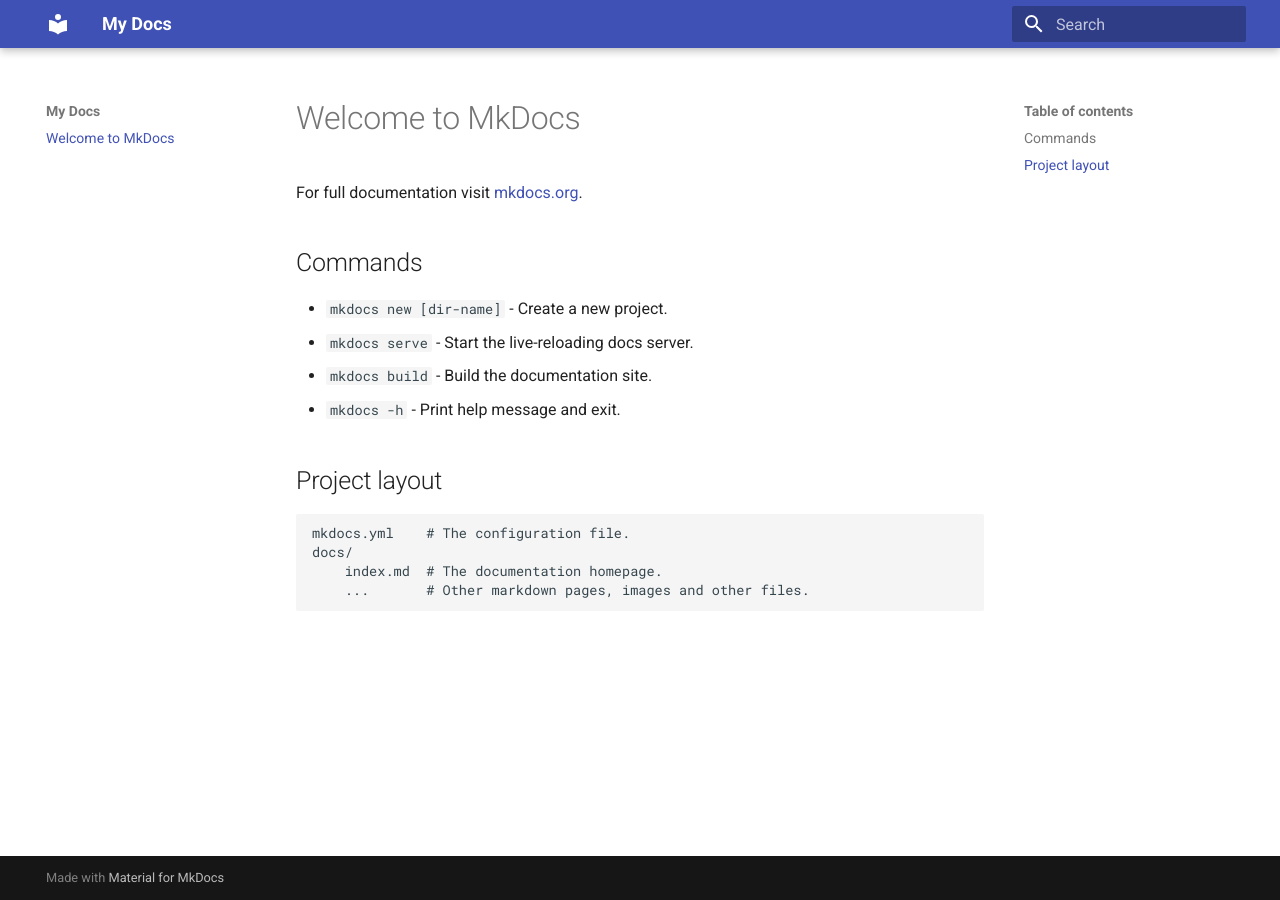
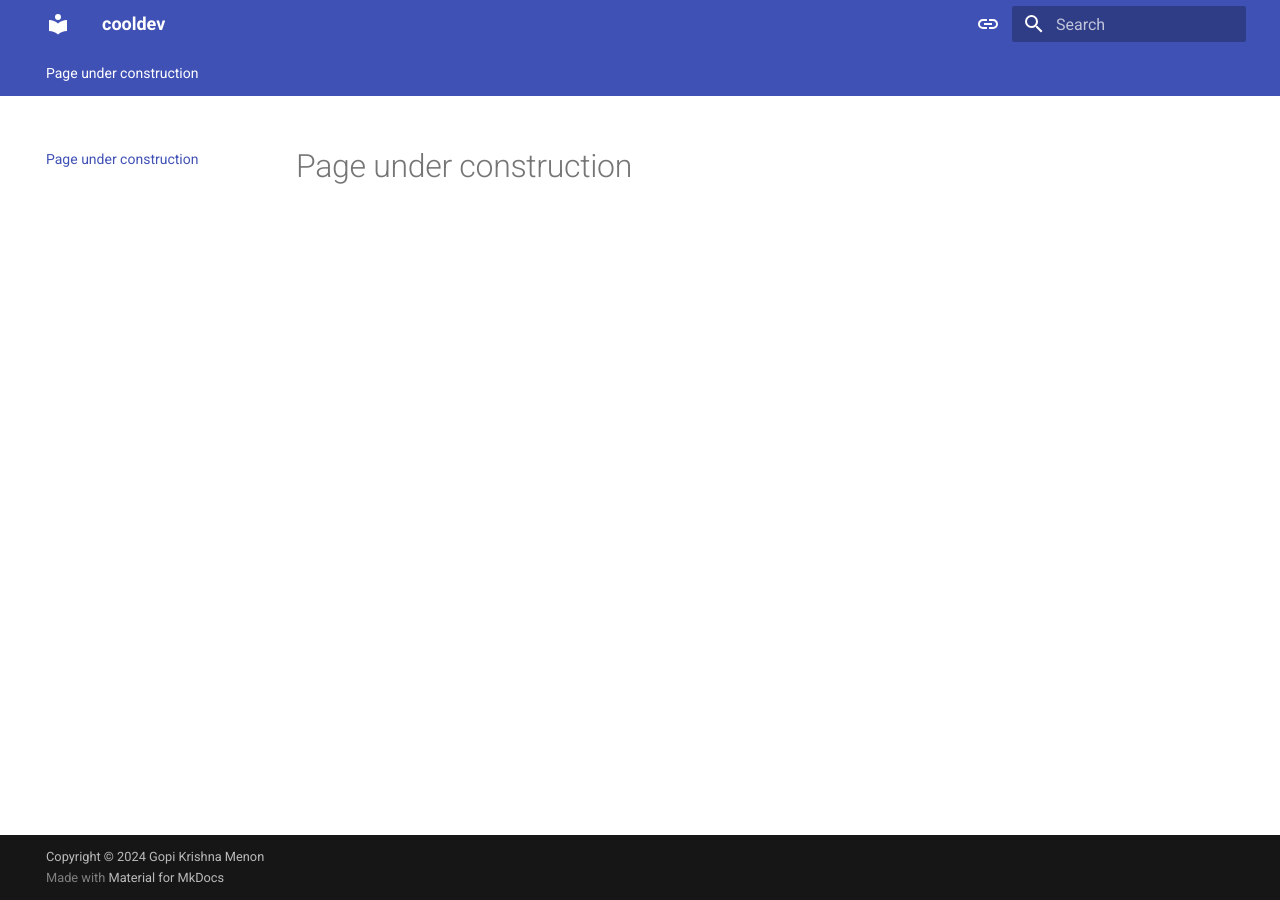
Before and after one commit to gopi487krishna/cooldev.in-old, an MkDocs documentation site: the page built from docs/index.md, in a window 1280 px wide. Built offline with MkDocs 1.6.1 and Material for MkDocs 9.7.7, drawn with Linux system fonts in a browser that asks for light colours.

Commit message:
Update color scheme and add necessary plugins and features

```diff
--- a/docs/index.md
+++ b/docs/index.md
@@ -1,17 +1 @@
-# Welcome to MkDocs
-
-For full documentation visit [mkdocs.org](https://www.mkdocs.org).
-
-## Commands
-
-* `mkdocs new [dir-name]` - Create a new project.
-* `mkdocs serve` - Start the live-reloading docs server.
-* `mkdocs build` - Build the documentation site.
-* `mkdocs -h` - Print help message and exit.
-
-## Project layout
-
-    mkdocs.yml    # The configuration file.
-    docs/
-        index.md  # The documentation homepage.
-        ...       # Other markdown pages, images and other files.
+# Page under construction
--- /dev/null
+++ b/docs/javascripts/mathjax.js
@@ -0,0 +1,19 @@
+window.MathJax = {
+    tex: {
+      inlineMath: [["\\(", "\\)"]],
+      displayMath: [["\\[", "\\]"]],
+      processEscapes: true,
+      processEnvironments: true
+    },
+    options: {
+      ignoreHtmlClass: ".*|",
+      processHtmlClass: "arithmatex"
+    }
+  };
+
+  document$.subscribe(() => {
+    MathJax.startup.output.clearCache()
+    MathJax.typesetClear()
+    MathJax.texReset()
+    MathJax.typesetPromise()
+  })
--- a/mkdocs.yml
+++ b/mkdocs.yml
@@ -1,3 +1,85 @@
-site_name: My Docs
+site_name: cooldev
 theme:
   name: material
+  features:
+    - navigation.tabs
+    - navigation.sections
+    - toc.integrate
+    - navigation.top
+    - search.suggest
+    - search.highlight
+    - content.tabs.link
+    - content.code.annotation
+    - content.tooltips
+    - content.code.copy
+  palette:
+    - media: "(prefers-color-scheme)"
+      toggle:
+        icon: material/link
+        name: Switch to light mode
+    - media: "(prefers-color-scheme: light)"
+      scheme: default
+      primary: indigo
+      accent: indigo
+      toggle:
+        icon: material/toggle-switch
+        name: Switch to dark mode
+    - media: "(prefers-color-scheme: dark)"
+      scheme: slate
+      primary: black
+      accent: deep orange
+      toggle:
+        icon: material/toggle-switch-off
+        name: Switch to system preference
+  font:
+    text: Roboto
+    code: Roboto Mono
+markdown_extensions:
+  - abbr
+  - attr_list
+  - md_in_html
+  - pymdownx.highlight:
+      anchor_linenums: true
+      use_pygments: true
+      line_spans: __span
+      pygments_lang_class: true
+  - pymdownx.inlinehilite
+  - pymdownx.snippets
+  - pymdownx.superfences
+  - pymdownx.snippets:
+      check_paths: true
+      url_download: false
+      url_max_size: 33554432
+      url_timeout: 10
+  - pymdownx.tabbed:
+      alternate_style: true
+  - tables
+  - pymdownx.superfences:
+      custom_fences:
+        - name: mermaid
+          class: mermaid
+          format: !!python/name:pymdownx.superfences.fence_code_format
+  - footnotes
+  - pymdownx.critic
+  - pymdownx.caret
+  - pymdownx.keys
+  - pymdownx.mark
+  - pymdownx.tilde
+  - pymdownx.emoji:
+      emoji_index: !!python/name:material.extensions.emoji.twemoji
+      emoji_generator: !!python/name:material.extensions.emoji.to_svg
+  - def_list
+  - pymdownx.tasklist:
+      custom_checkbox: true
+  - pymdownx.arithmatex:
+      generic: true
+
+
+extra_javascript:
+  - javascripts/mathjax.js
+  - https://polyfill.io/v3/polyfill.min.js?features=es6
+  - https://cdn.jsdelivr.net/npm/mathjax@3/es5/tex-mml-chtml.js
+
+
+# Copyright
+copyright: Copyright &copy; 2024 Gopi Krishna Menon
```
Also changed, not shown: docs/stylesheets/extra.css (added).
